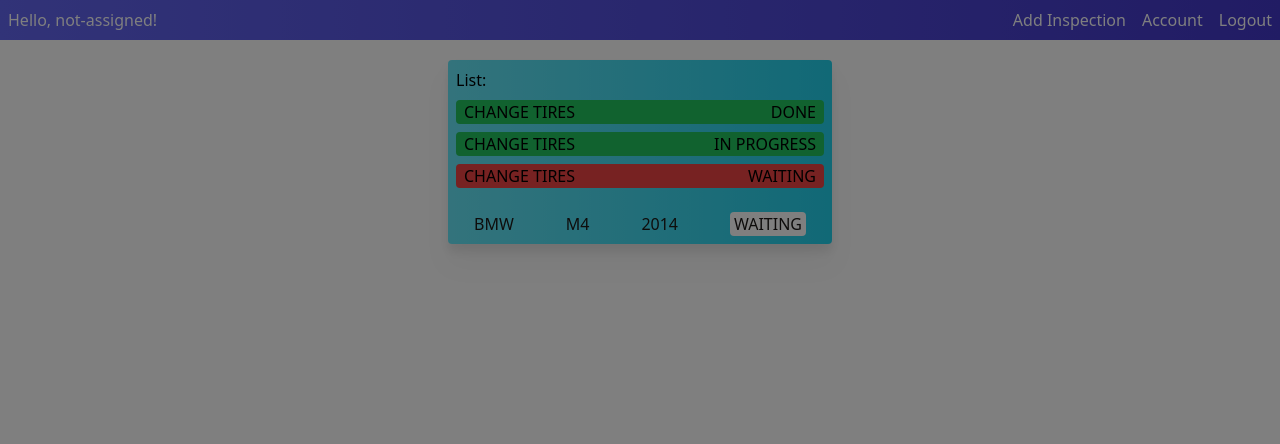
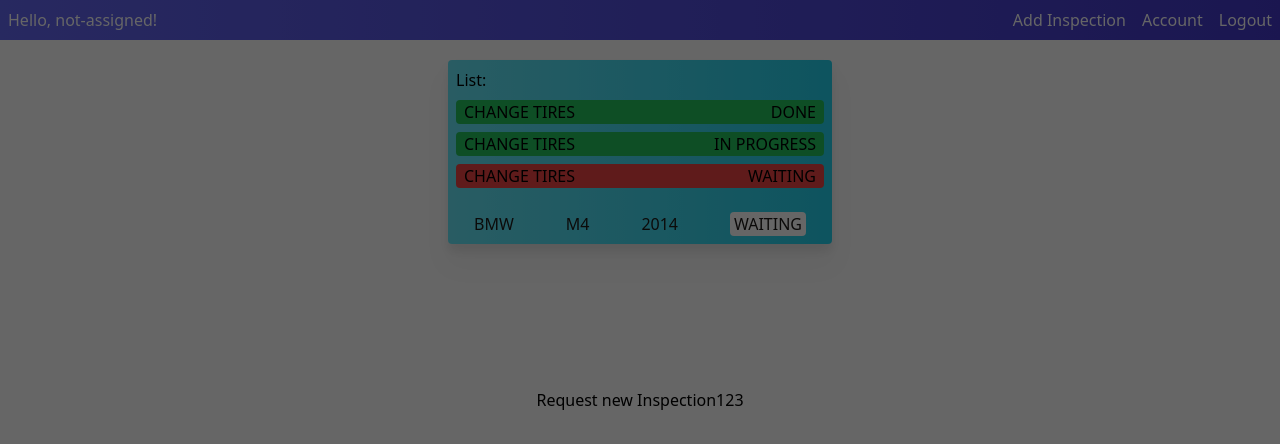
Before and after one commit to SzymanskiFilip/car-inspection-management, a React (Create React App) app in the folder frontend/: page /inspections in a window 1280 px wide. Shown: the top 444 px of the page. Built offline with nearby package versions, Linux system fonts and the light colour scheme.

Commit message:
moved balckbackground to separate component, created centered window and changed class names of elements

```diff
--- a/frontend/src/Components/AddInspectionWindow.tsx
+++ b/frontend/src/Components/AddInspectionWindow.tsx
@@ -6,7 +6,7 @@ interface props {
 function AddInspectionWindow({windowTrigger, setWindowTrigger}: props): JSX.Element {
     return(
         <div className="inspection-window">
-            {/*dać guzik odlikania i na tlo odlkikanie*/}
+            <h1>Request new Inspection123</h1>
         </div>
     )
 }
--- /dev/null
+++ b/frontend/src/Components/BlackBackground.tsx
@@ -0,0 +1,7 @@
+function BlackBackground(): JSX.Element{
+    return(
+        <div className="inspection-background"></div>
+    )
+}
+
+export default BlackBackground;
--- a/frontend/src/Pages/InspectionsPage.tsx
+++ b/frontend/src/Pages/InspectionsPage.tsx
@@ -3,6 +3,7 @@ import {useContext, useState } from "react";
 import {Link} from "react-router-dom"
 import InspectionCard from "../Components/InspectionCard";
 import AddInspectionWindow from "../Components/AddInspectionWindow";
+import BlackBackground from "../Components/BlackBackground";
 
 function InspectionsPage(): JSX.Element {
 
@@ -26,6 +27,8 @@ function InspectionsPage(): JSX.Element {
                 <InspectionCard />
             </div>
 
+
+            <BlackBackground />
             <AddInspectionWindow windowTrigger={windowTrigger} setWindowTrigger={setWindowTrigger} />
         </div>
     )
--- a/frontend/src/index.css
+++ b/frontend/src/index.css
@@ -76,7 +76,11 @@
     transform-origin: bottom left;
 }
 
+.inspection-background{
+    @apply absolute top-1/2 left-1/2 transform -translate-x-1/2 -translate-y-1/2;
+    @apply w-full h-full bg-black opacity-60 flex flex-col;
+}
+
 .inspection-window{
     @apply absolute top-1/2 left-1/2 transform -translate-x-1/2 -translate-y-1/2;
-    @apply w-full h-full bg-black opacity-50;
 }
```
